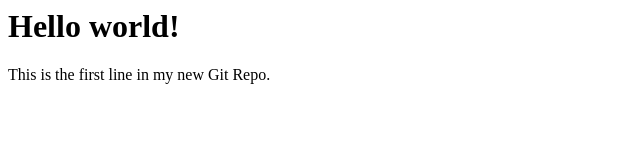
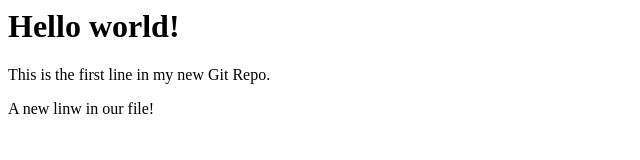
Before and after one commit to bee5522/hello-world, a plain HTML site: page index.html in a window 1280 px wide. Shown: the whole page, without its empty margins (0-640 px from the left). Drawn offline with Linux system fonts and the light colour scheme.

Commit message:
Updated index.html with a new line

```diff
--- a/index.html
+++ b/index.html
@@ -8,6 +8,7 @@
 
 <h1>Hello world!</h1>
 <p>This is the first line in my new Git Repo.</p>
+<p>A new linw in our file!</p>
 
 </body>
 </html>
```
